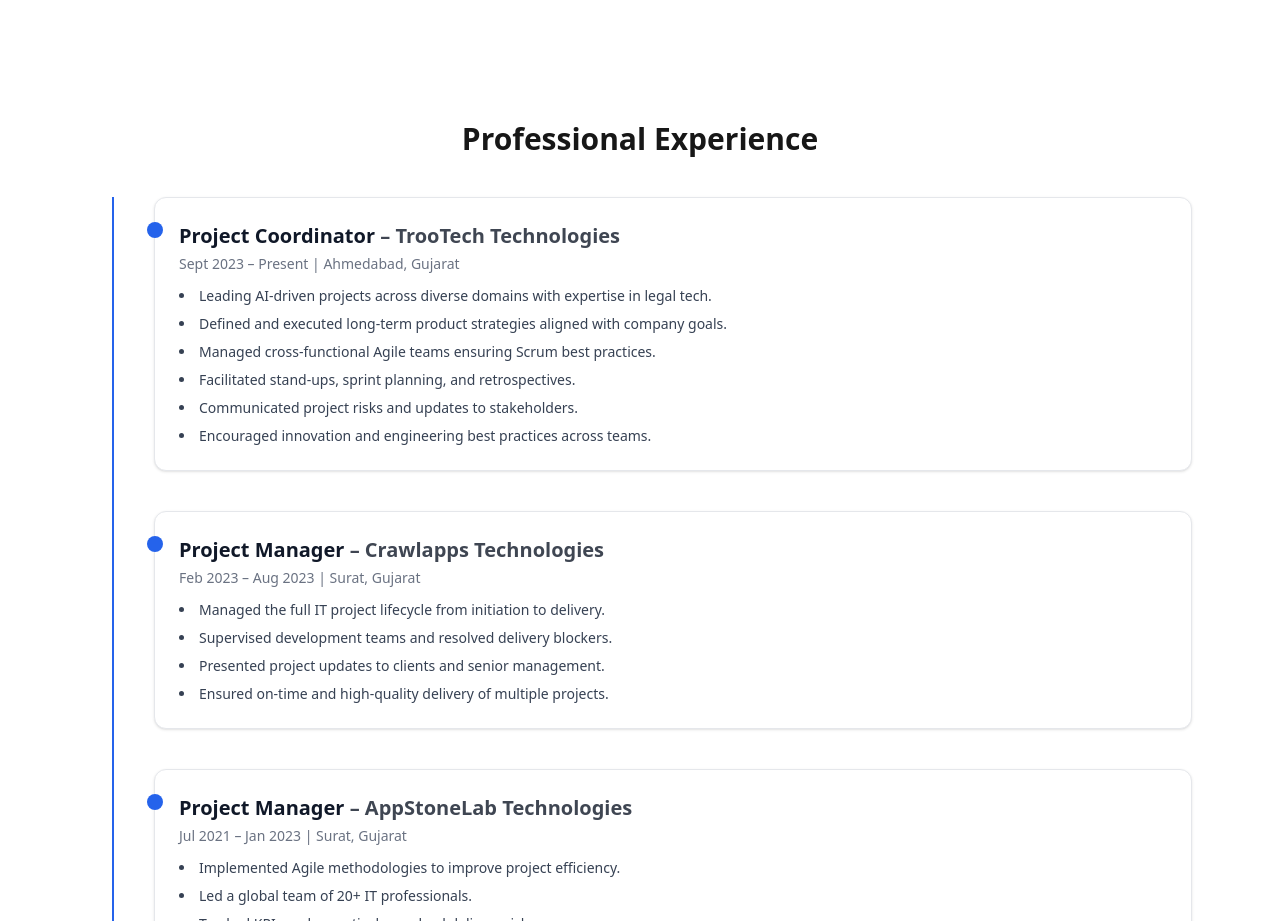
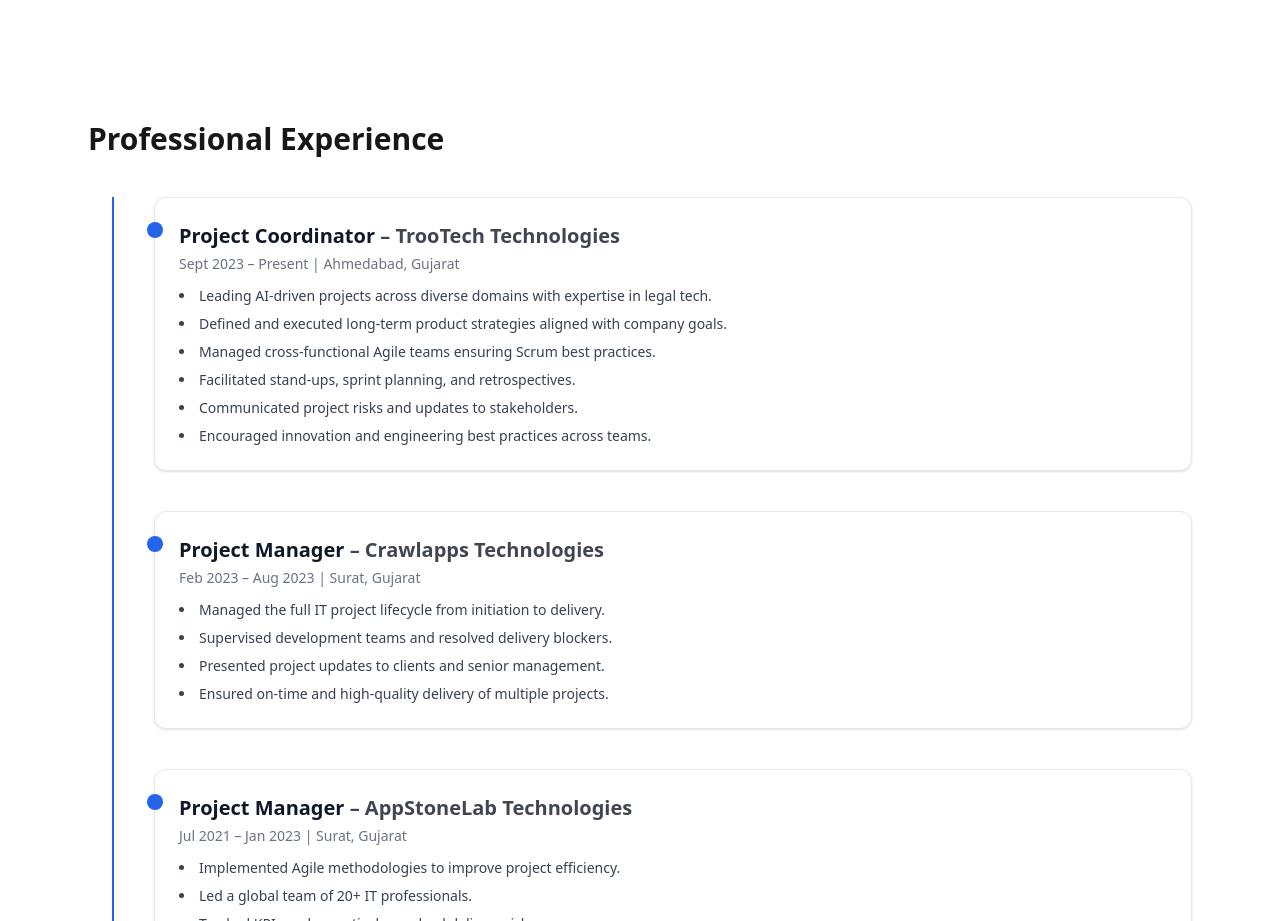
Before and after one commit to surtiabhai007-cmyk/abhai-portfolio, a Next.js app: page / in a window 1280 px wide. Shown: the part 1500-2421 px from the top of the page. Built offline with nearby package versions, Linux system fonts and the light colour scheme.

Commit message:
Update Experience.js

```diff
--- a/components/Experience.js
+++ b/components/Experience.js
@@ -118,7 +118,7 @@
       ref={experienceRef}
       className="section-spacing animate-fadeIn"
     >
-      <h2 className="text-3xl font-bold mb-10 text-center">
+      <h2 className="text-3xl font-bold mb-10">
         Professional Experience
       </h2>
 
```
